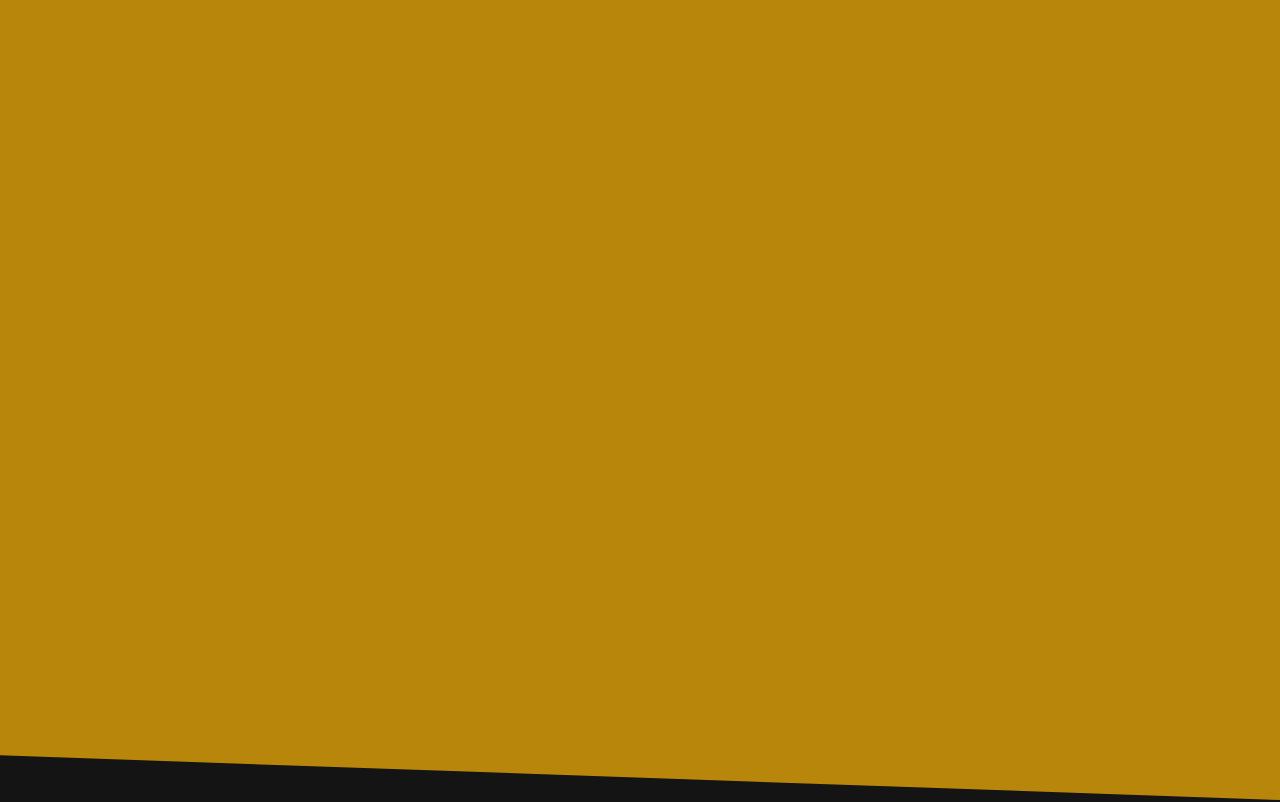
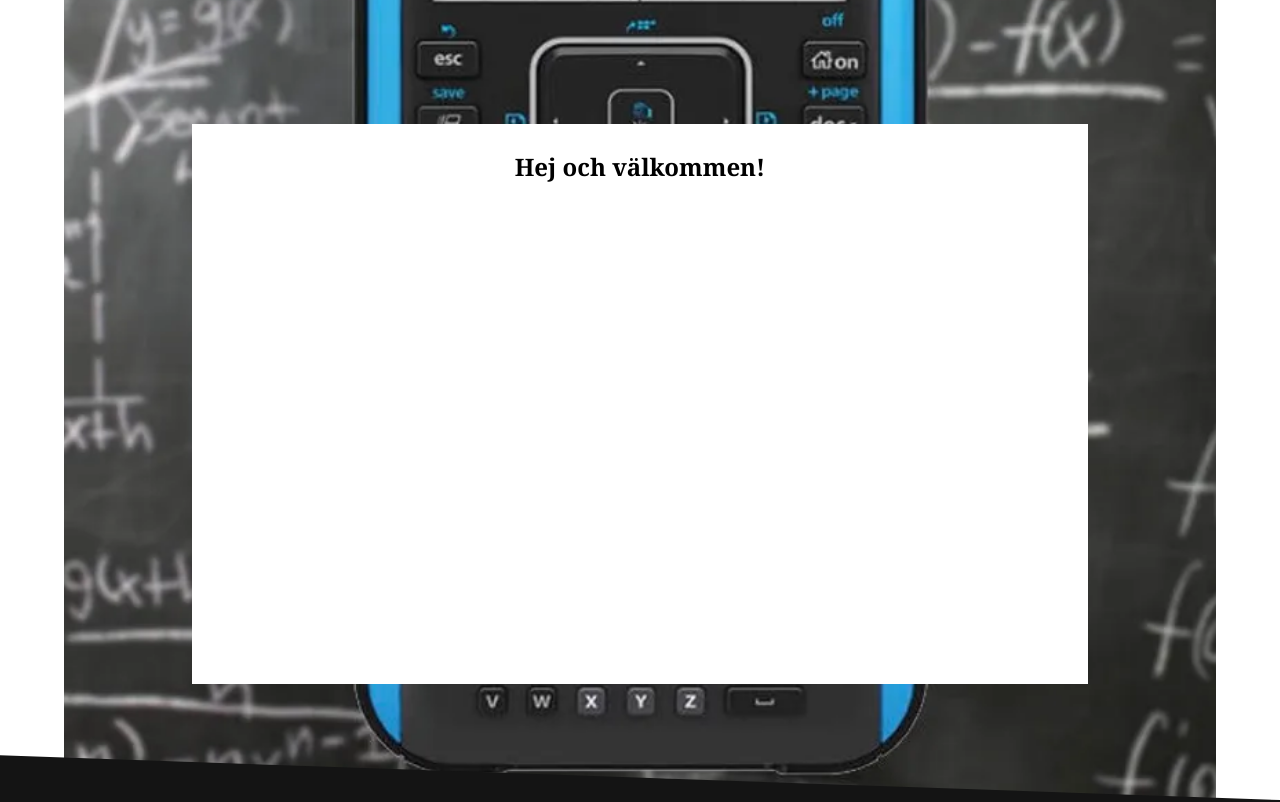
Before and after one commit to HenningEliasson/Ny_Webb, a plain HTML site: page index.html in a window 1280 px wide. Shown: the part 640-1442 px from the top of the page. Drawn offline with Linux system fonts and the light colour scheme.

Commit message:
snart klar med index-sidan

```diff
--- a/CSS/index.css
+++ b/CSS/index.css
@@ -36,12 +36,16 @@ header
     height: 15vh;
     display: flex;
     align-items: center;
+    -moz-box-shadow: 0 4px 4px rgba(0, 0, 0, 0.4);
+    -webkit-box-shadow: 0 4px 4px rgba(0, 0, 0, 0.4);
+    box-shadow: 0 4px 4px rgba(0, 0, 0, 0.4);
+    z-index: 1;
 }
 
 .phold
 {
     grid-area: "ph";
-    background-color: blanchedalmond;
+    background-color: #ffffff;
 }
 
 .topbar
@@ -86,7 +90,41 @@ nav
 main
 {
     grid-area: "mn";
-    background-color: darkgoldenrod;
+    background-color: rgb(255, 255, 255);
+    width: 100vw;
+    display: flex;
+    justify-content: center;
+    position: relative;
+    text-align: center;
+}
+
+.mainBild
+{
+    height: 155vh;
+    width: 90vw;
+    margin-top: 10vh;
+    object-fit: cover;
+}
+
+.mitt
+{
+    position: absolute;
+    top: 70%;
+    left: 50%;
+    transform: translate(-50%, -50%);
+    width: 70vw;
+    height: 70vh;
+    background-color: #ffffff;
+}
+
+.text
+{
+    margin: 2vw
+}
+
+.sides
+{
+    width: 5vw;
 }
 
 footer
@@ -103,7 +141,7 @@ footer
     background-color: rgb(20, 20, 20);;
     height: 100px;
     transform: skewY(-5deg);
-    height: 20vh;
+    height: 30vh;
 }
 
 .kontakt
@@ -161,4 +199,18 @@ footer
     {
         width: 150px;
     }
+    .container
+    {
+        height: 210vh;
+        grid-template-rows: 15vh 165vh 25vh;
+    }
 }
+
+@media screen and (max-width:600px)
+{
+    .mainBild
+    {
+        height: 100vh;
+        width: auto;
+    }
+}
--- a/index.html
+++ b/index.html
@@ -27,11 +27,19 @@
                 </nav>
             </div>
         </header>
+
         <div class="phold">
 
         </div>
         <main>
-
+            <div class="sides"></div>
+             <img src="IMG/texas-instruments-ti-nspire-cx-ii-cas-review-best-graphing-calculator.webp" alt="miniräka" class="mainBild">
+             <div class="mitt">
+                <div class="text">
+                    <h2>Hej och välkommen!</h2>
+                </div>
+             </div>
+             <div class="sides"></div>
         </main>
         <footer>
             <div class="vrid">
```
Also changed, not shown: IMG/UIANMXNW5FDVLOQ35XSUM3OQQI.avif (added), IMG/texas-instruments-ti-nspire-cx-ii-cas-review-best-graphing-calculator.webp (added).
